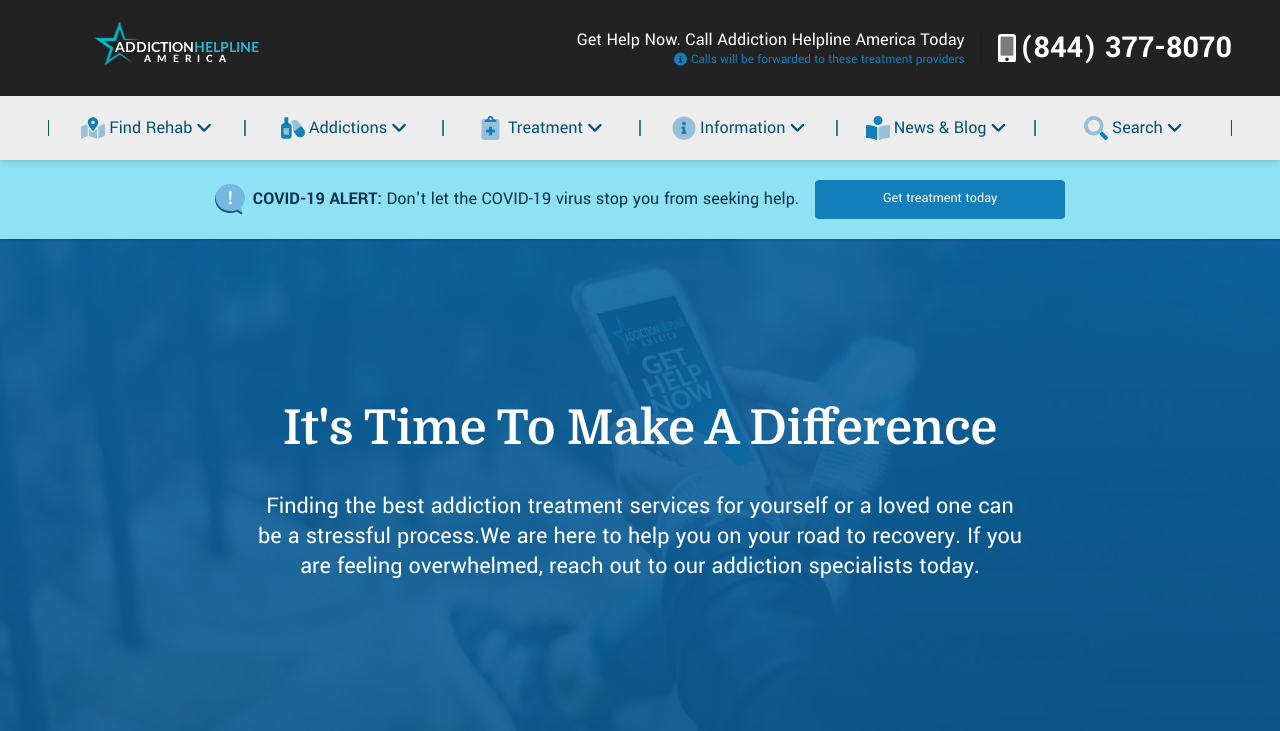
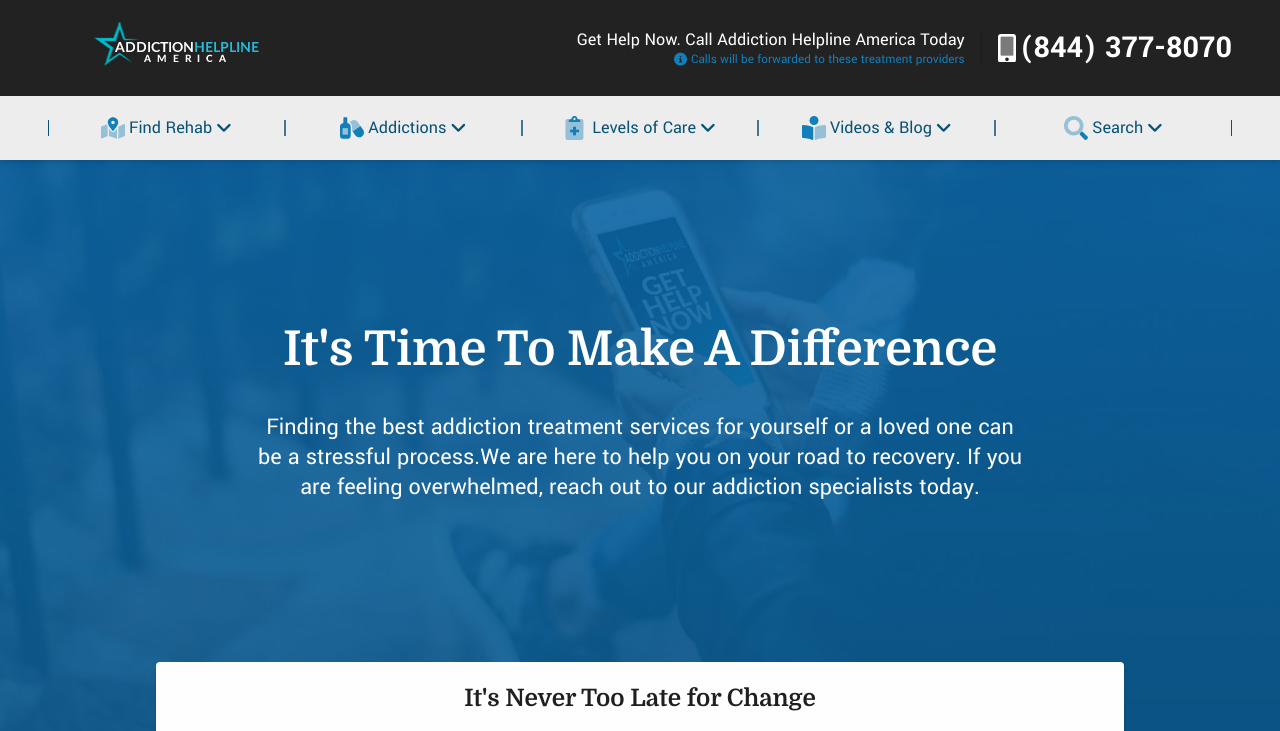
Before and after one commit to muzmil-k/Landing-page-clone, a plain HTML site: page index.html in a window 1280 px wide. Shown: the top 731 px of the page. Drawn offline with Linux system fonts and the light colour scheme.

Commit message:
remove covid sections and change navigation

```diff
--- a/index.html
+++ b/index.html
@@ -109,26 +109,11 @@
                                 d="M255 63a64 64 0 0 0-128 0 64 64 0 0 0-64 64h256a64 64 0 0 0-64-64zm-64 24a24 24 0 1 1 24-24 23.94 23.94 0 0 1-24 24zm89 201h-56v-56a8 8 0 0 0-8-8h-48a8 8 0 0 0-8 8v56h-56a8 8 0 0 0-8 8v48a8 8 0 0 0 8 8h56v56a8 8 0 0 0 8 8h48a8 8 0 0 0 8-8v-56h56a8 8 0 0 0 8-8v-48a8 8 0 0 0-8-8z">
                             </path>
                         </svg>
-                        <span class="navigation-item-text">Treatment</span>
+                        <span class="navigation-item-text">Levels of Care</span>
                         <span class="navigation-item-toggle fa fa-angle-down"></span>
                     </a>
                 </li>
-                <li class="navigation-item">
-                    <a href="" class="navigation-item-link">
-                        <svg class="icon-menu-item icon-information" xmlns="http://www.w3.org/2000/svg"
-                            viewBox="0 0 512 512">
-                            <title>Information Icon</title>
-                            <path
-                                d="M256 8C119 8 8 119.08 8 256s111 248 248 248 248-111 248-248S393 8 256 8zm0 110a42 42 0 1 1-42 42 42 42 0 0 1 42-42zm56 254a12 12 0 0 1-12 12h-88a12 12 0 0 1-12-12v-24a12 12 0 0 1 12-12h12v-64h-12a12 12 0 0 1-12-12v-24a12 12 0 0 1 12-12h64a12 12 0 0 1 12 12v100h12a12 12 0 0 1 12 12z"
-                                style="opacity: 0.4;"></path>
-                            <path
-                                d="M256 202a42 42 0 1 0-42-42 42 42 0 0 0 42 42zm44 134h-12V236a12 12 0 0 0-12-12h-64a12 12 0 0 0-12 12v24a12 12 0 0 0 12 12h12v64h-12a12 12 0 0 0-12 12v24a12 12 0 0 0 12 12h88a12 12 0 0 0 12-12v-24a12 12 0 0 0-12-12z">
-                            </path>
-                        </svg>
-                        <span class="navigation-item-text">Information</span>
-                        <span class="navigation-item-toggle fa fa-angle-down"></span>
-                    </a>
-                </li>
+
                 <li class="navigation-item">
                     <a href="" class="navigation-item-link">
                         <svg class="icon-menu-item icon-news" xmlns="http://www.w3.org/2000/svg" viewBox="0 0 512 512">
@@ -141,7 +126,7 @@
                                 d="M482.2,192.1c-48.4,2.7-144.5,12.7-203.8,49c-4,2.5-6.5,6.9-6.4,11.6v245.8c0,10.2,11.1,16.6,20.5,11.9c61-30.7,149.3-39.1,193-41.4c14.9-0.8,26.5-12.7,26.5-27V219.1C512,203.5,498.5,191.1,482.2,192.1L482.2,192.1z"
                                 style="opacity:0.4"></path>
                         </svg>
-                        <span class="navigation-item-text">News &amp; Blog</span>
+                        <span class="navigation-item-text">Videos &amp; Blog</span>
                         <span class="navigation-item-toggle fa fa-angle-down"></span>
                     </a>
 
@@ -170,7 +155,7 @@
     <!-- Newsletter start -->
     <div id="content">
         <main class="main-content">
-            <div class="newsalert">
+            <!-- <div class="newsalert">
                 <p class="newsalert-message">
                     <svg class="newsalert-icon" viewBox="0 0 104 106.05" xmlns="http://www.w3.org/2000/svg">
                         <title>News Alert Icon</title>
@@ -192,7 +177,7 @@
                         Get treatment today
                     </a>
                 </p>
-            </div>
+            </div> -->
         </main>
     </div>
     <!-- Newsletter End -->
@@ -237,7 +222,7 @@
     </div>
     <!-- Hero End -->
     <!-- News cta-->
-    <div class="news-cta">
+    <!-- <div class="news-cta">
         <div class="container">
             <div class="news-cta-left">
                 <h2>Get Help During COVID-19</h2>
@@ -253,7 +238,7 @@
                 <a class="btn btn-outline">Learn More</a>
             </div>
         </div>
-    </div>
+    </div> -->
     <!-- End News cta -->
     <!-- Section map -->
     <section class="home-section section-map">
```
